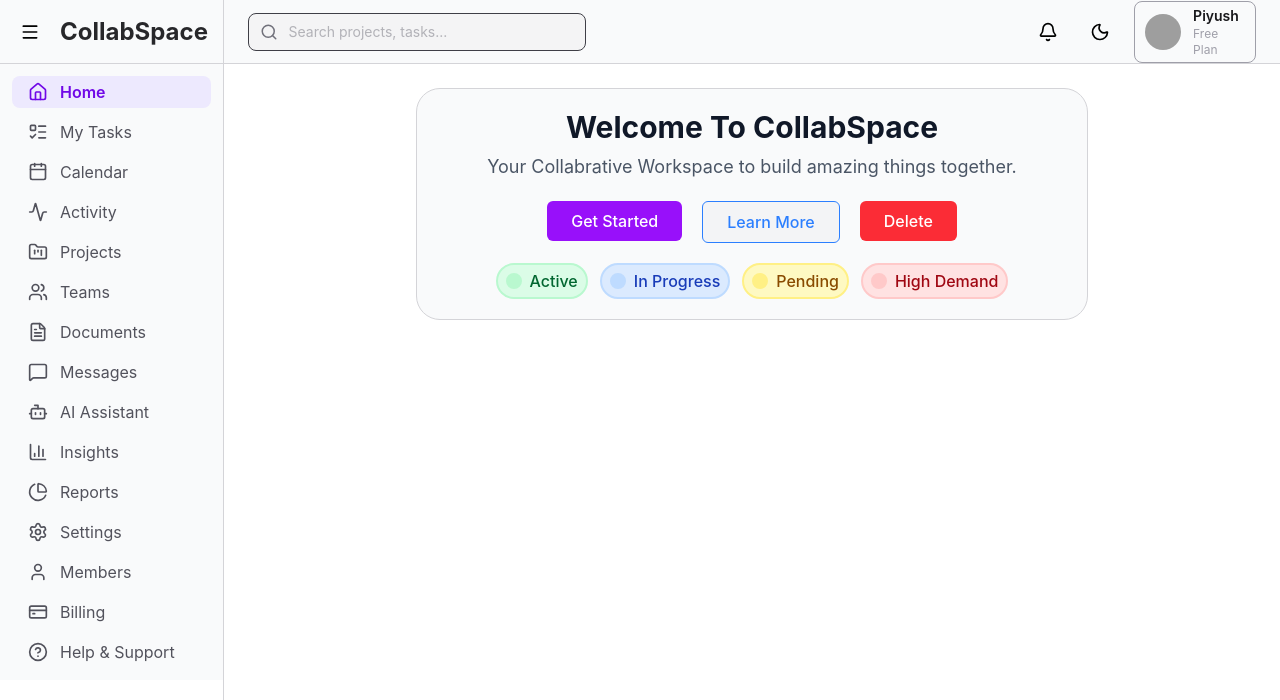
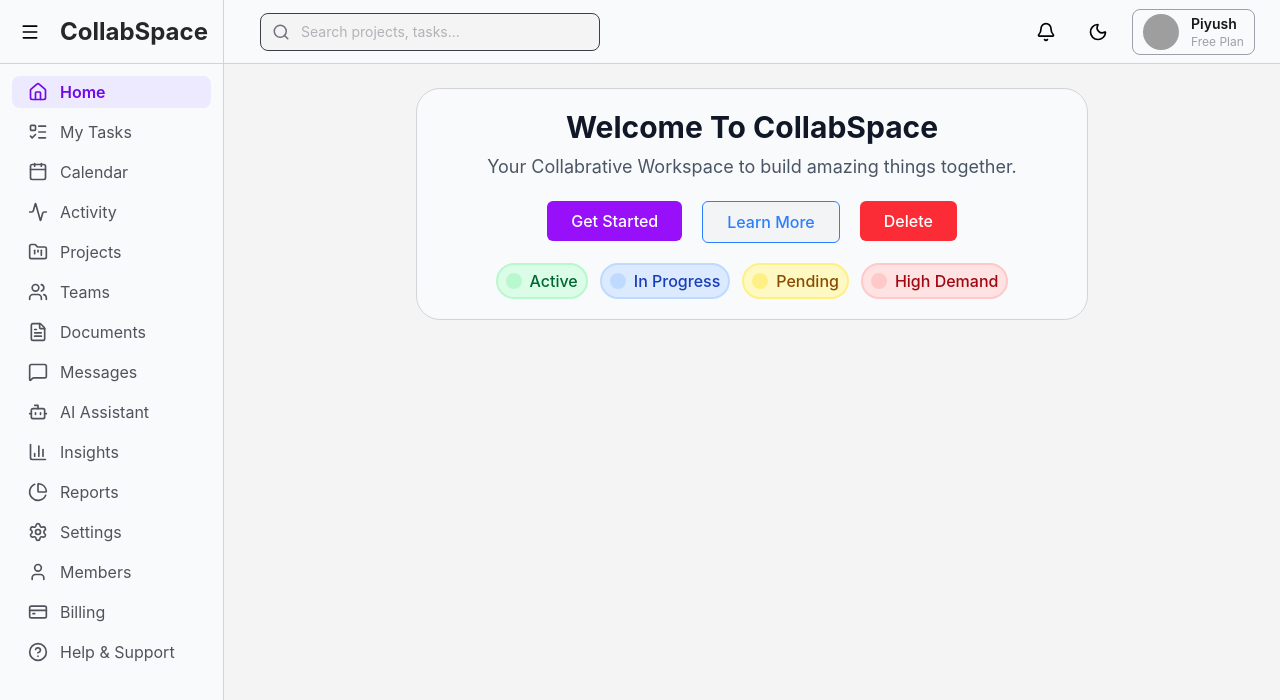
Before and after one commit to piyusshhjangid/CollabSpace, a React (Vite) app in the folder collabSpace-frontend/: page / in a window 1280 px wide. Shown: the top 700 px of the page. Built offline with nearby package versions, Linux system fonts and the light colour scheme; grey boxes are pictures that could not be loaded.

Commit message:
day-2 updated

```diff
--- a/collabSpace-frontend/src/components/layout/Shell.tsx
+++ b/collabSpace-frontend/src/components/layout/Shell.tsx
@@ -1,4 +1,4 @@
-import Sidebar from "./SideBar";
+import SideBar from "./SideBar";
 import TopBar from "./TopBar";
 
 interface ShellProps {
@@ -7,15 +7,13 @@ interface ShellProps {
 
 export default function Shell({ children }: ShellProps) {
   return (
-    <div className="flex h-screen w-screen flex-col bg-gray-50">
-      <TopBar />
+    <div className="flex h-screen overflow-hidden">
+      <SideBar />
 
-      <div className="flex flex-1">
-        <div className="flex flex-col w-56 border-r border-zinc-300 bg-white">
-          <Sidebar />
-        </div>
+      <div className="flex flex-1 flex-col">
+        <TopBar />
 
-        <main className="flex-1 overflow-y-auto bg-white p-6">
+        <main className="flex-1 overflow-y-auto bg-zinc-100 p-6">
           {children}
         </main>
       </div>
--- a/collabSpace-frontend/src/components/layout/SideBar.tsx
+++ b/collabSpace-frontend/src/components/layout/SideBar.tsx
@@ -1,10 +1,17 @@
 import { navItems } from "../../types/navigation";
+import { Menu } from "lucide-react";
 
 export default function Sidebar() {
   const currentPath = "/";
 
   return (
     <aside className="w-56 border-r border-zinc-300 bg-gray-50 ">
+      <div className="w-56 h-16 border-b gap-3 flex flex-row items-center border-zinc-300">
+        <button className="rounded-lg p-2 ml-3 transition hover:bg-zinc-200">
+          <Menu size={20} className="text-black" />
+        </button>
+        <h1 className="font-bold text-2xl mr-3 text-zinc-800">CollabSpace</h1>
+      </div>
       <nav className=" flex flex-col gap-2 py-3 px-3 justify-between">
         {navItems.map((item) => {
           const Icon = item.icon;
--- a/collabSpace-frontend/src/components/layout/TopBar.tsx
+++ b/collabSpace-frontend/src/components/layout/TopBar.tsx
@@ -1,15 +1,9 @@
-import { Search, Bell, Moon, Menu } from "lucide-react";
+import { Search, Bell, Moon } from "lucide-react";
 
 export default function TopBar() {
   return (
     <header className="flex h-16  border-b border-zinc-300 bg-gray-50 pl-3 pr-6">
-      <div className="w-53 gap-3 flex flex-row items-center border-r border-zinc-300">
-        <button className="rounded-lg p-2 transition hover:bg-zinc-200">
-          <Menu size={20} className="text-black" />
-        </button>
-        <h1 className="font-bold text-2xl mr-3 text-zinc-800">CollabSpace</h1>
-      </div>
-      <div className="flex flex-row gap-111 items-center">
+      <div className="flex flex-row gap-107 items-center">
         <div className=" ml-6 relative w-85">
           <Search
             size={18}
```
